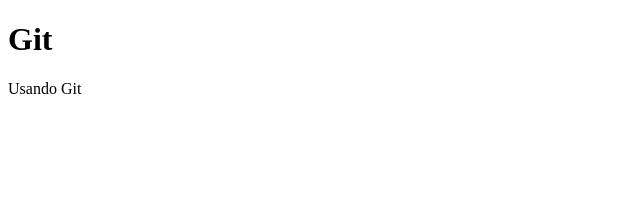
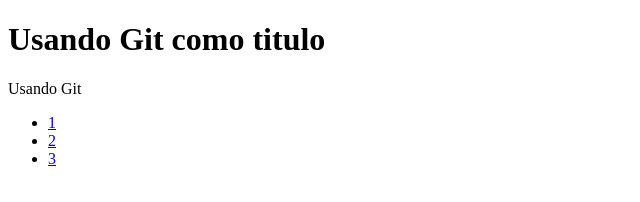
Before and after one commit to JuanDuran85/Ejemplo_G29, a plain HTML site: page index.html in a window 1280 px wide. Shown: the whole page, without its empty margins (0-640 px from the left). Drawn offline with Linux system fonts and the light colour scheme.

Commit message:
cambio en index desde rama html

```diff
--- a/index.html
+++ b/index.html
@@ -3,10 +3,15 @@
 <head>
     <meta charset="UTF-8">
     <meta name="viewport" content="width=device-width, initial-scale=1.0">
-    <title>Document</title>
+    <title>Proyecto</title>
 </head>
 <body>
-    <h1>Git</h1>
+    <h1>Usando Git como titulo</h1>
     <p>Usando Git</p>
+    <ul>
+        <li><a href="#">1</a></li>
+        <li><a href="#">2</a></li>
+        <li><a href="#">3</a></li>
+    </ul>
 </body>
 </html>
```
